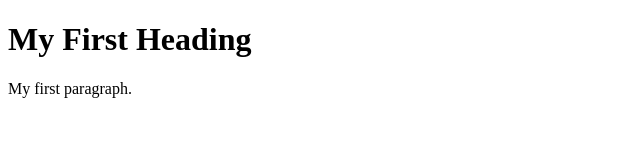
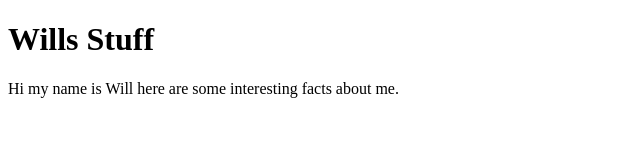
Before and after one commit to Willmate123/Willmate123.github.io, a plain HTML site: page index.html in a window 1280 px wide. Shown: the whole page, without its empty margins (0-640 px from the left). Drawn offline with Linux system fonts and the light colour scheme.

Commit message:
Update index.html

```diff
--- a/index.html
+++ b/index.html
@@ -1,10 +1,13 @@
 <!DOCTYPE html>
 <html>
+<head>
+<title>Page Title</title>
+</head>
 <body>
 
-<h1>My First Heading</h1>
+<h1>Wills Stuff</h1>
 
-<p>My first paragraph.</p>
+<p>Hi my name is Will here are some interesting facts about me.</p>
 
 </body>
 </html>
```
